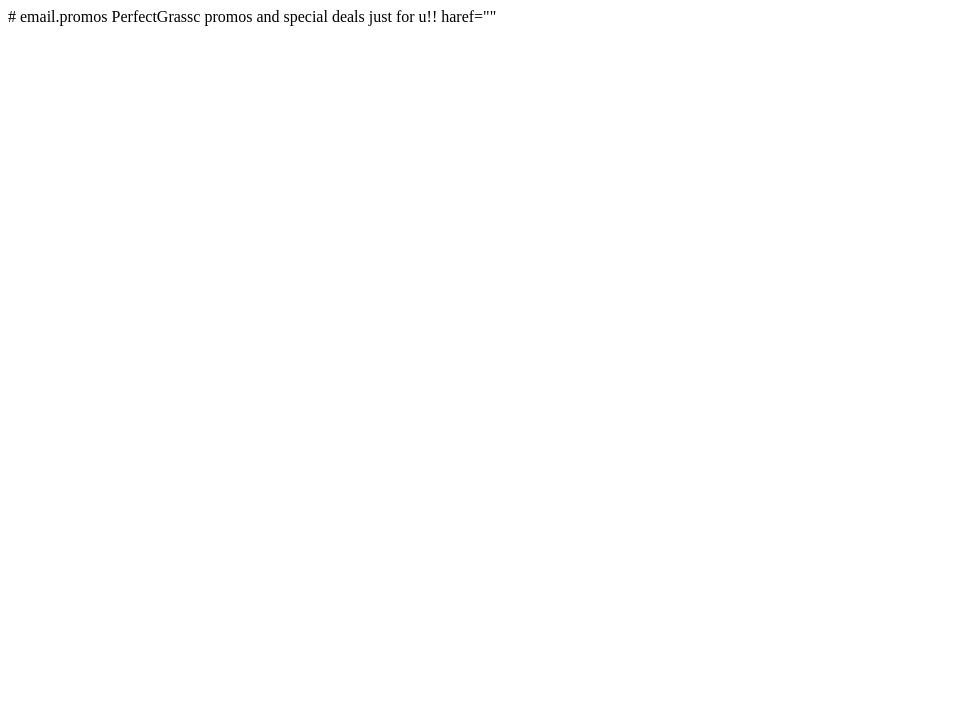
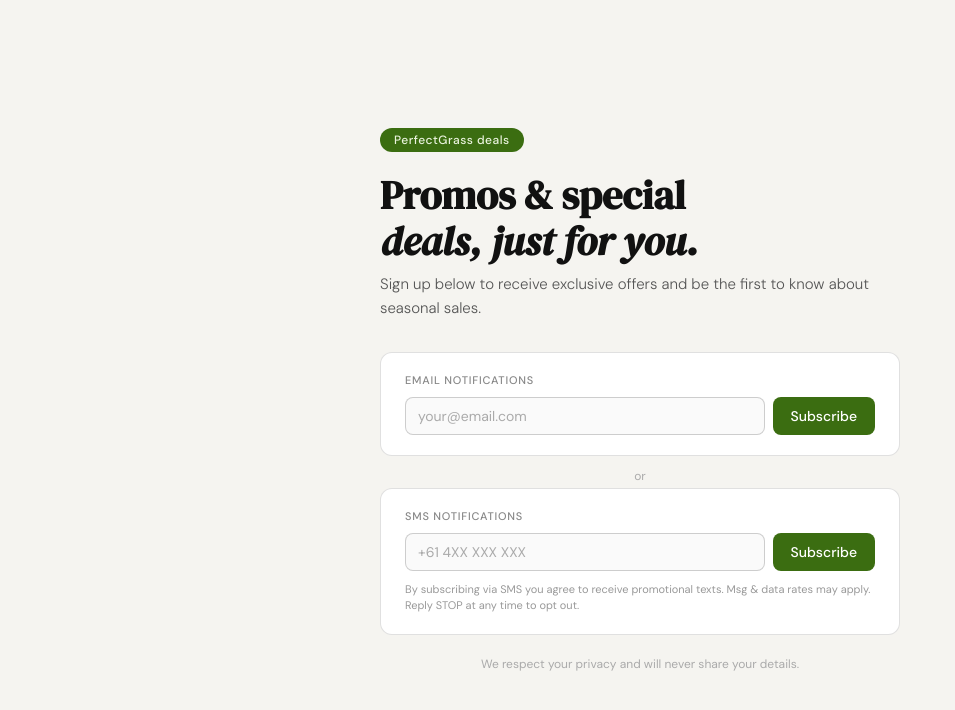
Before and after one commit to heroness9/email.promos, a plain HTML site: page index.html in a window 1280 px wide. Shown: the whole page, without its empty margins (0-955 px from the left). Drawn offline with Linux system fonts and the light colour scheme.

Commit message:
Update index.html

```diff
--- a/index.html
+++ b/index.html
@@ -1,8 +1,177 @@
-# email.promos
 <!DOCTYPE html>
- <html lang="en">
-       <head>
- <meta charset="UTF-8"
- <meta charset name="viewport" content="Width=Device-width, intial-scale=1.0">
- <titel>PerfectGrassc promos and special deals just for u!!</titel>
- <link>haref="" </link>
+<html lang="en">
+  <head>
+    <meta charset="UTF-8">
+    <meta name="viewport" content="width=device-width, initial-scale=1.0">
+    <title>PerfectGrass — promos and special deals</title>
+    <link rel="preconnect" href="https://fonts.googleapis.com">
+    <link href="https://fonts.googleapis.com/css2?family=DM+Serif+Display:ital@0;1&family=DM+Sans:wght@300;400;500&display=swap" rel="stylesheet">
+    <style>
+      *, *::before, *::after { box-sizing: border-box; margin: 0; padding: 0; }
+
+      body {
+        font-family: 'DM Sans', sans-serif;
+        background: #f5f4f0;
+        color: #1a1a1a;
+        min-height: 100vh;
+        display: flex;
+        align-items: center;
+        justify-content: center;
+        padding: 2rem 1rem;
+      }
+
+      .container {
+        width: 100%;
+        max-width: 520px;
+      }
+
+      .badge {
+        display: inline-block;
+        background: #3B6D11;
+        color: #EAF3DE;
+        font-size: 12px;
+        font-weight: 500;
+        padding: 4px 14px;
+        border-radius: 20px;
+        letter-spacing: 0.04em;
+        margin-bottom: 1.25rem;
+      }
+
+      h1 {
+        font-family: 'DM Serif Display', serif;
+        font-size: 40px;
+        line-height: 1.15;
+        color: #111;
+        margin-bottom: 0.5rem;
+      }
+
+      h1 em {
+        font-style: italic;
+      }
+
+      .subtitle {
+        font-size: 15px;
+        font-weight: 300;
+        color: #555;
+        line-height: 1.6;
+        margin-bottom: 2rem;
+      }
+
+      .card {
+        background: #fff;
+        border: 0.5px solid rgba(0,0,0,0.12);
+        border-radius: 12px;
+        padding: 1.25rem 1.5rem;
+        margin-bottom: 0.75rem;
+      }
+
+      .card-label {
+        font-size: 11px;
+        font-weight: 500;
+        color: #888;
+        letter-spacing: 0.07em;
+        text-transform: uppercase;
+        margin-bottom: 10px;
+      }
+
+      .input-row {
+        display: flex;
+        gap: 8px;
+      }
+
+      input {
+        flex: 1;
+        height: 38px;
+        padding: 0 12px;
+        font-family: 'DM Sans', sans-serif;
+        font-size: 14px;
+        color: #111;
+        background: #fafafa;
+        border: 0.5px solid rgba(0,0,0,0.18);
+        border-radius: 8px;
+        outline: none;
+        transition: border-color 0.15s;
+      }
+
+      input:focus {
+        border-color: #3B6D11;
+        box-shadow: 0 0 0 3px rgba(59,109,17,0.12);
+      }
+
+      input::placeholder {
+        color: #aaa;
+      }
+
+      button {
+        height: 38px;
+        padding: 0 18px;
+        font-family: 'DM Sans', sans-serif;
+        font-size: 14px;
+        font-weight: 500;
+        color: #fff;
+        background: #3B6D11;
+        border: none;
+        border-radius: 8px;
+        cursor: pointer;
+        white-space: nowrap;
+        transition: background 0.15s, transform 0.1s;
+      }
+
+      button:hover { background: #27500A; }
+      button:active { transform: scale(0.98); }
+
+      .sms-note {
+        font-size: 11px;
+        color: #999;
+        line-height: 1.5;
+        margin-top: 10px;
+      }
+
+      .divider {
+        text-align: center;
+        font-size: 12px;
+        color: #aaa;
+        margin: 0.25rem 0;
+      }
+
+      .privacy {
+        font-size: 12px;
+        color: #aaa;
+        text-align: center;
+        margin-top: 1.25rem;
+        line-height: 1.5;
+      }
+    </style>
+  </head>
+  <body>
+    <div class="container">
+
+      <span class="badge">PerfectGrass deals</span>
+
+      <h1>Promos &amp; special<br><em>deals, just for you.</em></h1>
+      <p class="subtitle">Sign up below to receive exclusive offers and be the first to know about seasonal sales.</p>
+
+      <div class="card">
+        <div class="card-label">Email notifications</div>
+        <div class="input-row">
+          <input type="email" placeholder="your@email.com" autocomplete="email">
+          <button type="button">Subscribe</button>
+        </div>
+      </div>
+
+      <div class="divider">or</div>
+
+      <div class="card">
+        <div class="card-label">SMS notifications</div>
+        <div class="input-row">
+          <input type="tel" placeholder="+61 4XX XXX XXX" autocomplete="tel">
+          <button type="button">Subscribe</button>
+        </div>
+        <p class="sms-note">By subscribing via SMS you agree to receive promotional texts. Msg &amp; data rates may apply. Reply STOP at any time to opt out.</p>
+      </div>
+
+      <p class="privacy">We respect your privacy and will never share your details.</p>
+
+    </div>
+  </body>
+</html>
```
